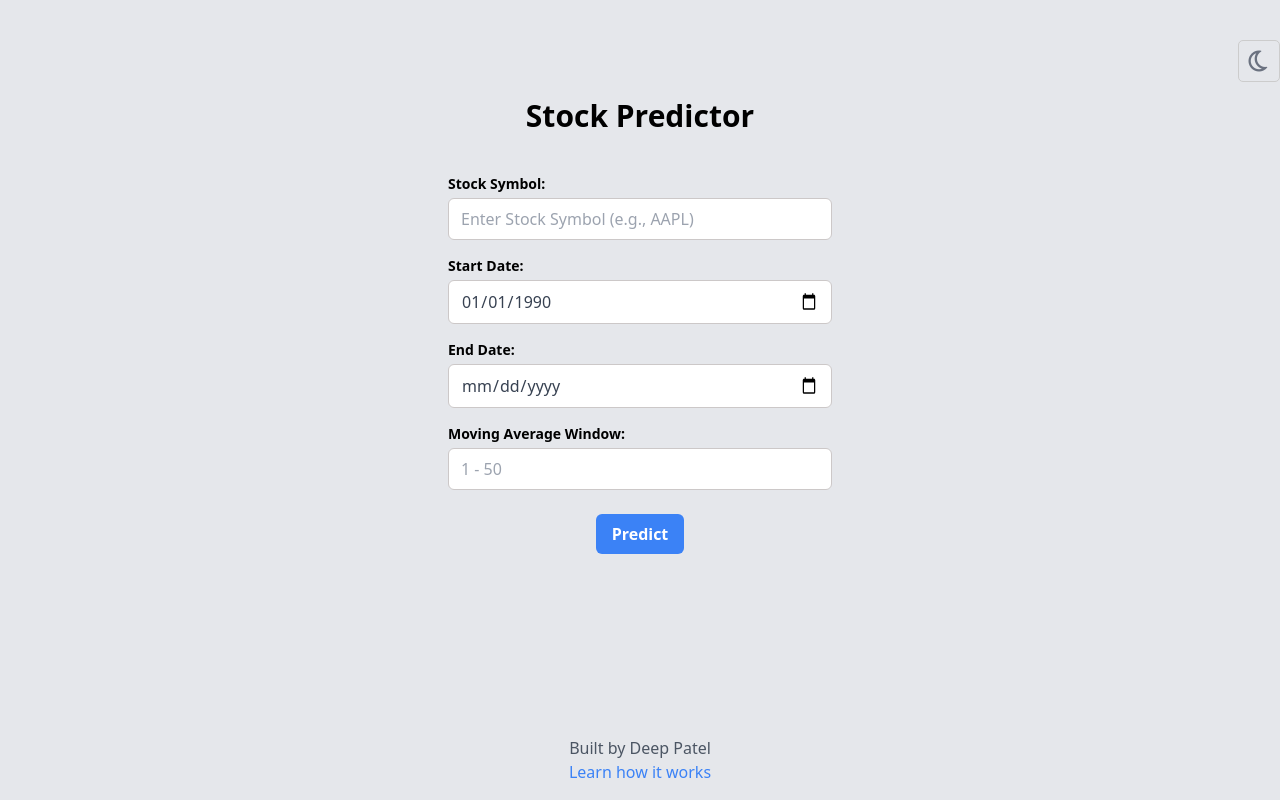
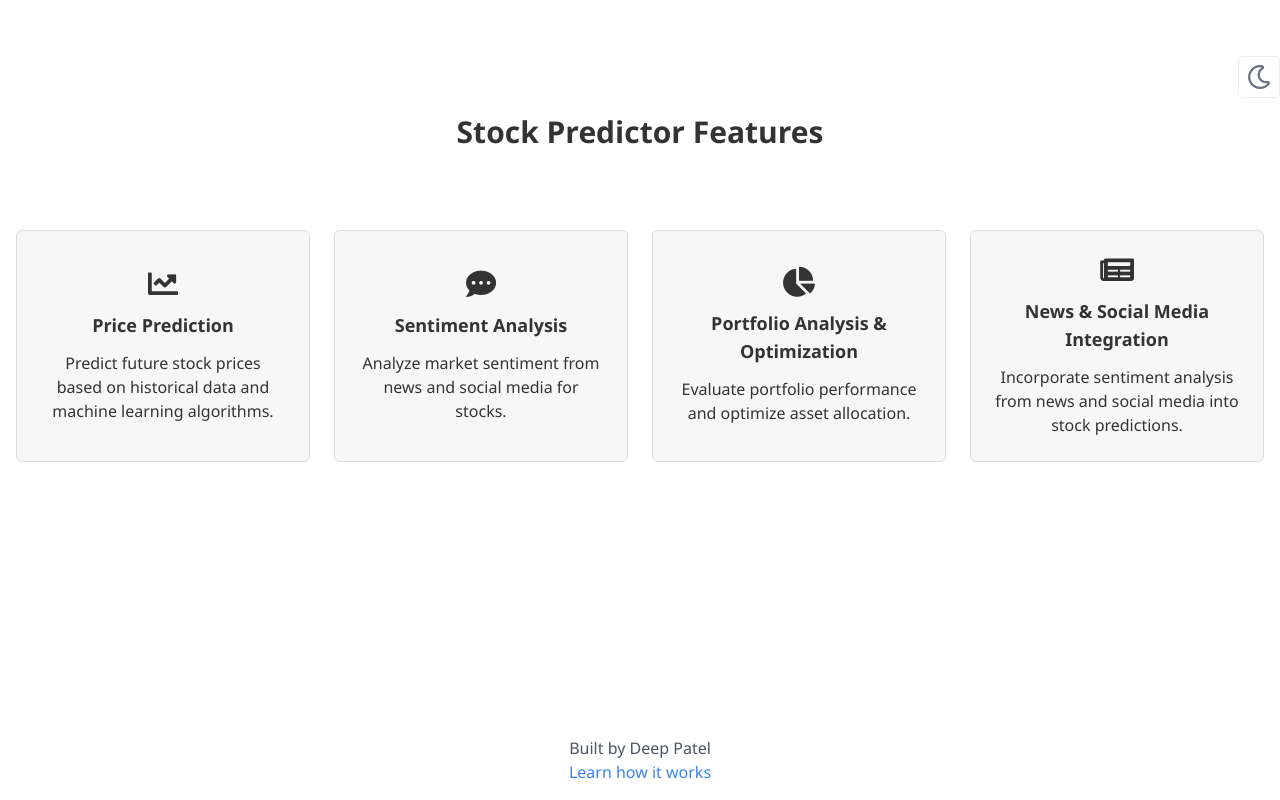
Before and after one commit to Deep4GB/Stock-Market-Predictor, a Flask app: page / in a window 1280 px wide. Run offline with Flask 3, Linux system fonts and the light colour scheme.

Commit message:
changed UI/font -started SA

```diff
--- a/stock-flask/app.py
+++ b/stock-flask/app.py
@@ -89,6 +89,10 @@ def predict_price(model, last_date, scaler, open_price, high_price, low_price, v
 def index():
     return render_template('index.html')
 
+@app.route('/stock')
+def stock():
+    return render_template('stock.html')
+
 @app.route('/how-it-works')
 def how_it_works():
     return render_template('how-it-works.html')
@@ -150,6 +154,3 @@ def prediction():
 
 if __name__ == '__main__':
     app.run(debug=True)
-
-if __name__ == '__main__':
-    app.run(debug=True)
--- a/stock-flask/templates/index.html
+++ b/stock-flask/templates/index.html
@@ -4,55 +4,68 @@
 <head>
     <meta charset="UTF-8">
     <meta name="viewport" content="width=device-width, initial-scale=1.0">
-    <title id="pageTitle">Stock Predictor</title>
+    <title>Stock Predictor Features</title>
     <!-- Include Tailwind CSS -->
     <link href="https://cdn.jsdelivr.net/npm/tailwindcss@2.2.19/dist/tailwind.min.css" rel="stylesheet">
-    <!-- Font Awesome for icons -->
-    <link href="https://cdnjs.cloudflare.com/ajax/libs/font-awesome/6.0.0-beta3/css/all.min.css" rel="stylesheet">
+    <!-- Include Font Awesome -->
+    <link href="https://cdnjs.cloudflare.com/ajax/libs/font-awesome/5.15.4/css/all.min.css" rel="stylesheet">
     <style>
-        #pageTitle {
-            text-align: center;
-            justify-items: center;
+        /* Base styles for light mode */
+        body {
+            background-color: #ffffff;
+            color: #333333;
+            font-family: 'Segoe UI', Tahoma, Geneva, Verdana, sans-serif;
+            transition: background-color 0.3s ease, color 0.3s ease;
         }
 
-        /* Define CSS for dark mode */
-        .dark-mode {
-            background-color: #1f2937;
-            color: white;
+        .feature-card {
+            background-color: #f7f7f7;
+            border: 1px solid #dddddd;
+            transition: box-shadow 0.3s ease-in-out, border-color 0.3s ease-in-out;
+            cursor: pointer;
         }
 
-        /* Styles for input fields in dark mode */
-        .dark-mode input[type="text"],
-        .dark-mode input[type="date"],
-        .dark-mode input[type="number"] {
-            background-color: #374151;
-            color: white;
+        .feature-card:hover {
+            box-shadow: 0 4px 6px -1px rgba(0, 0, 0, 0.1), 0 2px 4px -1px rgba(0, 0, 0, 0.06);
+            border-color: #cccccc;
+            transform: translateY(-2px);
         }
 
-        /* Styles for input fields in light mode */
-        body:not(.dark-mode) input[type="text"],
-        body:not(.dark-mode) input[type="date"],
-        body:not(.dark-mode) input[type="number"] {
-            background-color: white;
-            color: #374151; /* Text color for light mode */
-            border: 1px solid #ccc8c8; /* Dark border color for light mode */
+        /* Dark mode styles */
+        body.dark-mode {
+            background-color: #1f2937;
+            color: #ffffff;
         }
 
+        body.dark-mode .feature-card {
+            background-color: #374151;
+            border: 1px solid #4a5568;
+        }
 
-        /* Styles for the toggle button */
+        body.dark-mode .feature-card:hover {
+            box-shadow: 0 4px 6px -1px rgba(255, 255, 255, 0.1), 0 2px 4px -1px rgba(255, 255, 255, 0.06);
+            border-color: #4a5568;
+        }
+
+        /* Toggle button styles */
         .toggle-button {
-            border: 1px solid #ccc;
+            border: 1px solid rgba(204, 204, 204, 0.358);
             padding: 3px;
             border-radius: 5px;
             cursor: pointer;
         }
 
-        /* Styles for icons */
         .fa-sun,
         .fa-moon {
             font-size: 24px;
             padding: 5px;
             transition: color 0.3s ease-in-out;
+        }
+
+        /* Additional styles for dark mode */
+        body:not(.dark-mode) input[type="date"]::-webkit-calendar-picker-indicator {
+            filter: invert(0);
+            transform: scaleY(1.2);
         }
 
         /* Responsive styles */
@@ -65,58 +78,65 @@
                 padding: 5px;
             }
         }
-
-        /* Styles for scrollable date input */
-        input[type="date"]::-webkit-calendar-picker-indicator {
-            filter: invert(1);
-            transform: scaleY(1.2);
-        }
-
-        body:not(.dark-mode) input[type="date"]::-webkit-calendar-picker-indicator {
-            filter: invert(0); /* Set to invert(0) for light mode */
-            transform: scaleY(1.2);
-        }
     </style>
 </head>
 
-<body class="flex flex-col min-h-screen bg-gray-200">
-    <div class="container mx-auto py-10">
+<body class="flex flex-col items-center justify-center min-h-screen">
+    <div class="container mx-auto py-10 mt-4">
         <!-- Dark Mode / Light Mode toggle button -->
         <div class="flex justify-end mb-4">
-            <button id="darkModeToggle" class="toggle-button focus:outline-none">
-                <i id="darkIcon" class="far fa-moon text-gray-500 hover:text-yellow-500"></i>
+            <button id="darkModeToggle" class="toggle-button focus:outline-none p-2">
+                <i id="darkIcon" class="far fa-moon text-gray-500 hover:text-yellow-500 text-sm"></i>
             </button>
         </div>
 
-        <h1 class="text-3xl font-semibold mb-4 text-center text-center mb-5">Stock Predictor</h1>
-        <form action="/predict" method="post" class="max-w-sm mx-auto">
-            <div class="mb-4">
-                <label for="symbol" class="block text-sm font-semibold mb-1 mt-10">Stock Symbol:</label>
-                <input type="text" name="symbol" id="symbol" placeholder="Enter Stock Symbol (e.g., AAPL)"
-                    class="w-full px-3 py-2 border rounded-md focus:outline-none focus:border-blue-500">
-            </div>
-            <div class="mb-4">
-                <label for="start_date" class="block text-sm font-semibold mb-1">Start Date:</label>
-                <input type="date" name="start_date" id="start_date"
-                    class="w-full px-3 py-2 border rounded-md focus:outline-none focus:border-blue-500" min="1980-01-01"
-                    value="1990-01-01">
-            </div>
+        <h1 class="text-3xl font-semibold mb-6 text-center">Stock Predictor Features</h1>
 
-            <div class="mb-4">
-                <label for="end_date" class="block text-sm font-semibold mb-1">End Date:</label>
-                <input type="date" name="end_date" id="end_date"
-                    class="w-full px-3 py-2 border rounded-md focus:outline-none focus:border-blue-500">
-            </div>
-            <div class="mb-4">
-                <label for="ma_window" class="block text-sm font-semibold mb-1">Moving Average Window:</label>
-                <input type="number" name="ma_window" id="ma_window" min="1" max="50" placeholder="1 - 50"
-                    class="w-full px-3 py-2 border rounded-md focus:outline-none focus:border-blue-500">
-            </div>
-            <div class="flex justify-center">
-                <button type="submit"
-                    class="bg-blue-500 hover:bg-blue-600 text-white font-semibold py-2 px-4 mt-2 rounded-md focus:outline-none">Predict</button>
-            </div>
-        </form>
+        <div class="grid xs:grid-cols-1 sm:grid-cols-2 md:grid-cols-3 lg:grid-cols-4 gap-6 mt-10 sm:mt-20 mr-4 ml-4">
+            <!-- Feature Card: Price Prediction -->
+            <a href="/stock"
+                class="feature-card border rounded-md p-6 flex flex-col items-center justify-center text-center animate__animated animate__fadeIn animate__faster transition duration-300 ease-in-out">
+                <i class="fas fa-chart-line text-3xl mb-3"></i>
+                <h2 class="text-lg font-semibold mb-3">Price Prediction</h2>
+                <p>Predict future stock prices based on historical data and machine learning algorithms.</p>
+            </a>
+
+            <!-- Feature Card: Sentiment Analysis -->
+            <a href="#"
+                class="feature-card border rounded-md p-6 flex flex-col items-center justify-center text-center animate__animated animate__fadeIn animate__faster transition duration-300 ease-in-out"
+                onclick="showPopup(event, 'sentiment-analysis')">
+                <i class="fas fa-comment-dots text-3xl mb-3"></i>
+                <h2 class="text-lg font-semibold mb-3">Sentiment Analysis</h2>
+                <p>Analyze market sentiment from news and social media for stocks.</p>
+            </a>
+
+            <!-- Feature Card: Portfolio Analysis & Optimization -->
+            <a href="#"
+                class="feature-card border rounded-md p-6 flex flex-col items-center justify-center text-center animate__animated animate__fadeIn animate__faster transition duration-300 ease-in-out"
+                onclick="showPopup(event, 'portfolio-analysis')">
+                <i class="fas fa-chart-pie text-3xl mb-3"></i>
+                <h2 class="text-lg font-semibold mb-3">Portfolio Analysis & Optimization</h2>
+                <p>Evaluate portfolio performance and optimize asset allocation.</p>
+            </a>
+
+            <!-- Feature Card: News & Social Media Integration -->
+            <a href="#"
+                class="feature-card border rounded-md p-6 flex flex-col items-center justify-center text-center animate__animated animate__fadeIn animate__faster transition duration-300 ease-in-out"
+                onclick="showPopup(event, 'news-social-media')">
+                <i class="fas fa-newspaper text-3xl mb-3"></i>
+                <h2 class="text-lg font-semibold mb-3">News & Social Media Integration</h2>
+                <p>Incorporate sentiment analysis from news and social media into stock predictions.</p>
+            </a>
+        </div>
+    </div>
+
+    <!-- Popup Modal -->
+    <div id="popupModal" class="fixed top-0 left-0 z-50 w-full h-full flex justify-center items-center hidden">
+        <div class="bg-gray-800 border border-gray-500 p-8 rounded-md text-white max-w-sm flex flex-col items-center">
+            <p class="mb-4">This feature is under development.</p>
+            <button onclick="hidePopup()"
+                class="bg-blue-500 hover:bg-blue-600 text-white font-semibold py-2 px-4 rounded-md focus:outline-none">Close</button>
+        </div>
     </div>
 
     <!-- Footer -->
@@ -129,8 +149,19 @@
         </div>
     </footer>
 
+    <!-- JavaScript to enable dark/light mode toggle -->
+    <script>
+        // Function to show the popup modal
+        function showPopup(event, feature) {
+            event.preventDefault();
+            document.getElementById('popupModal').classList.remove('hidden');
+        }
 
-    <script>
+        // Function to hide the popup modal
+        function hidePopup() {
+            document.getElementById('popupModal').classList.add('hidden');
+        }
+
         const darkModeButton = document.getElementById('darkModeToggle');
         const darkIcon = document.getElementById('darkIcon');
         const body = document.body;
@@ -168,6 +199,7 @@
             }
         });
     </script>
+
 </body>
 
 </html>
--- a/stock-flask/templates/prediction.html
+++ b/stock-flask/templates/prediction.html
@@ -13,16 +13,19 @@
         .dark-mode {
             background-color: #1f2937;
             color: white;
+            font-family: 'Segoe UI', Tahoma, Geneva, Verdana, sans-serif;
         }
 
         /* Styles for elements in dark mode */
         .dark-mode .bg-white {
             background-color: #374151;
             color: white;
+            font-family: 'Segoe UI', Tahoma, Geneva, Verdana, sans-serif;
         }
 
         .dark-mode .text-blue-500 {
             color: #60a5fa; /* Change the color to a different shade of blue in dark mode */
+            font-family: 'Segoe UI', Tahoma, Geneva, Verdana, sans-serif;
         }
 
         /* Center the title and button */
@@ -32,6 +35,7 @@
             align-items: center;
             justify-content: center;
             height: 100vh;
+            font-family: 'Segoe UI', Tahoma, Geneva, Verdana, sans-serif;
         }
 
         /* Styles for the button */
@@ -39,11 +43,13 @@
             padding: 10px 20px;
             border-radius: 5px;
             transition: all 0.3s ease;
+            font-family: 'Segoe UI', Tahoma, Geneva, Verdana, sans-serif;
         }
 
         .back-home-button:hover {
             background-color: #60a5fa;
             color: white;
+            font-family: 'Segoe UI', Tahoma, Geneva, Verdana, sans-serif;
         }
     </style>
 </head>
```
Also changed, not shown: stock-flask/templates/main.html (deleted, +0 -123 lines), stock-flask/templates/stock.html (added, +173 -0 lines).
